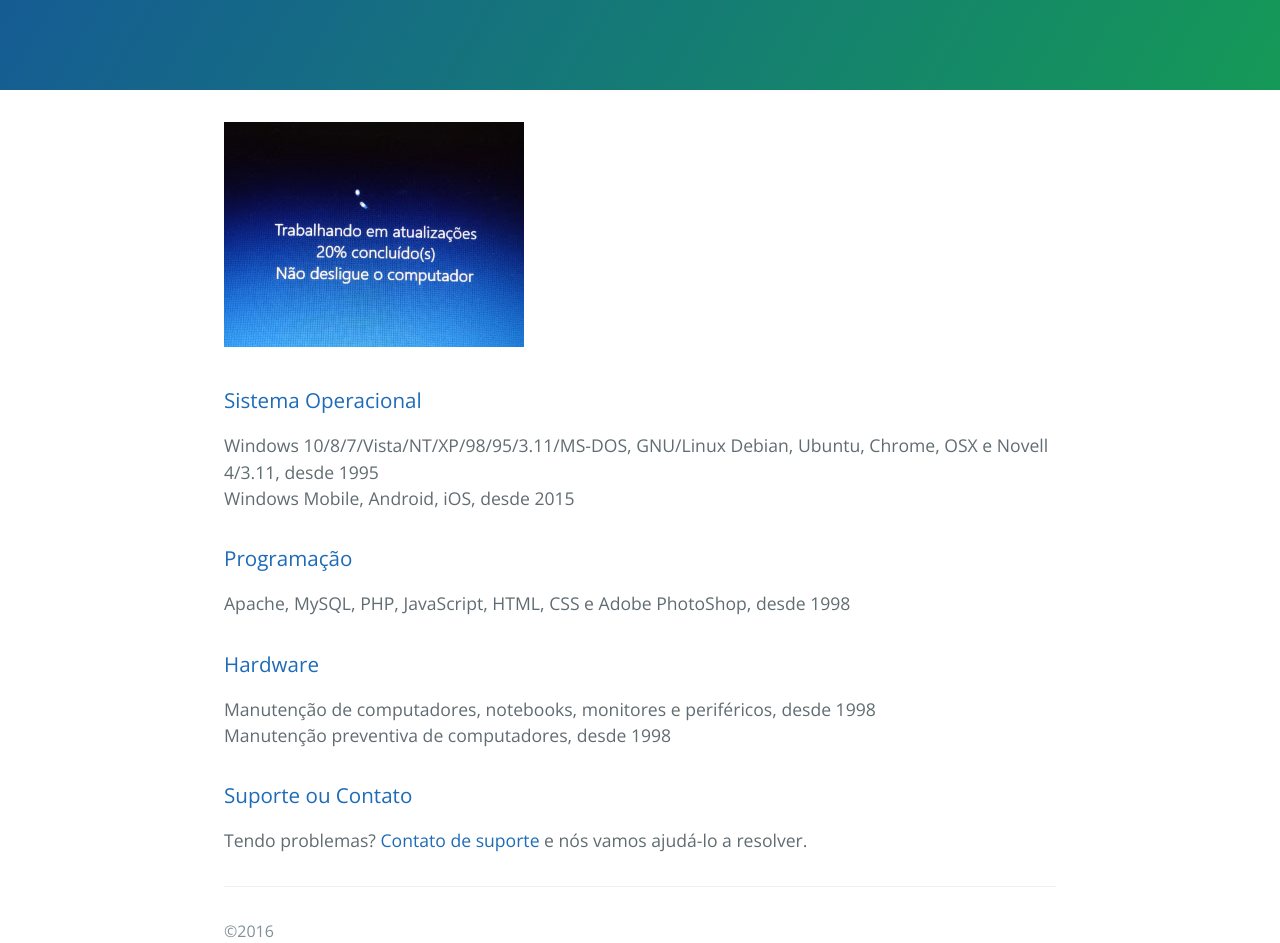
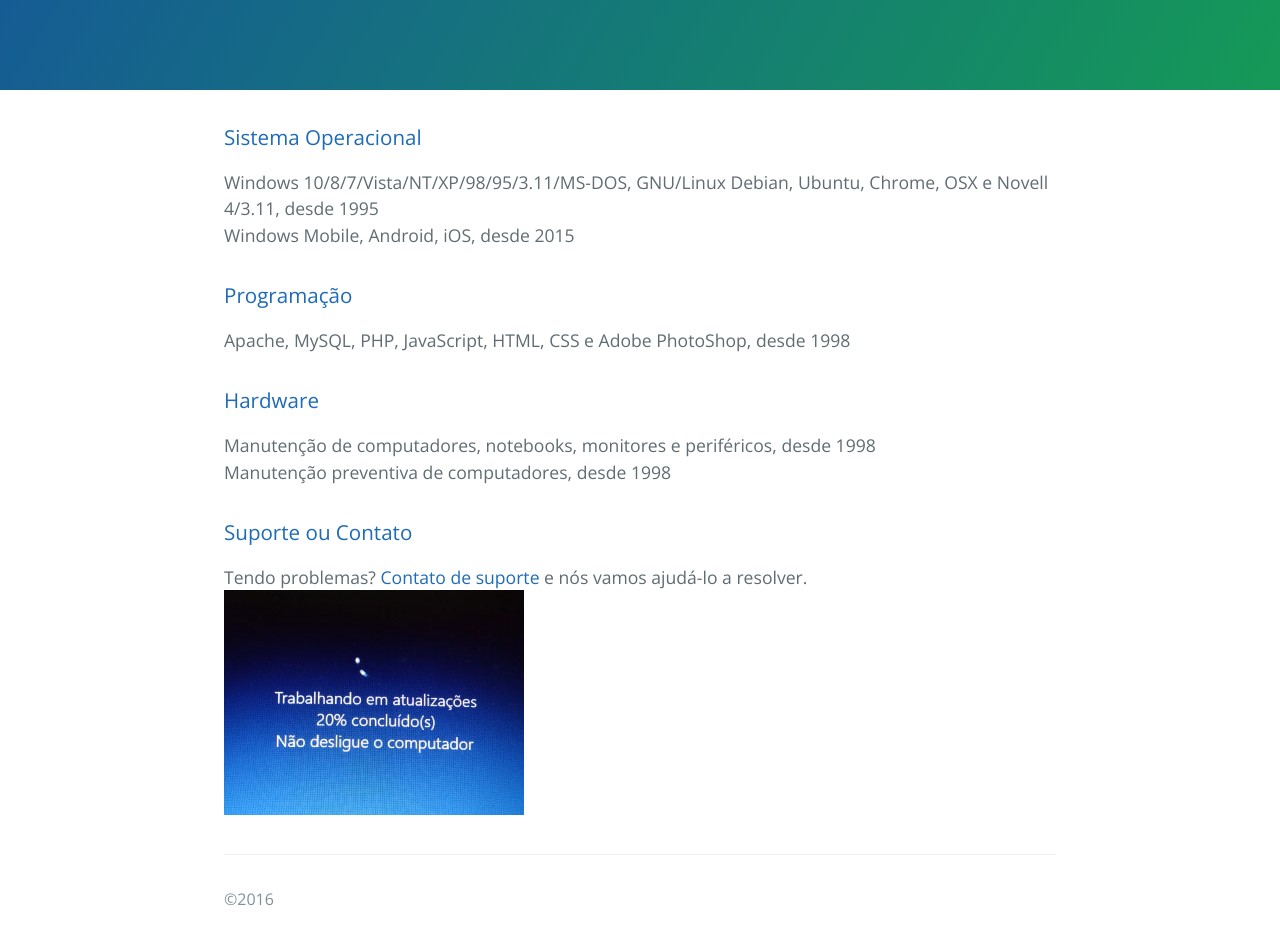
Before and after one commit to icw3/icw3.github.io, a plain HTML site: page index.html in a window 1280 px wide. Shown: the part 180-1123 px from the top of the page. Drawn offline with nearby package versions, Linux system fonts and the light colour scheme.

Commit message:
Update index.html

```diff
--- a/index.html
+++ b/index.html
@@ -17,7 +17,6 @@
 
     <section class="main-content">
 
-      <div style='float:left'><image src='Atualiza.jpg'></a>
 <h3>
 <a id="welcome-to-github-pages" class="anchor" href="#welcome-to-github-pages" aria-hidden="true">Sistema Operacional</a></h3>
 Windows 10/8/7/Vista/NT/XP/98/95/3.11/MS-DOS, GNU/Linux Debian, Ubuntu, Chrome, OSX e Novell 4/3.11, desde 1995
@@ -33,6 +32,8 @@ Manutenção de computadores, notebooks, monitores e periféricos, desde 1998
 <h3><a id="support-or-contact" class="anchor" href="#support-or-contact" aria-hidden="true">Suporte ou Contato</a></h3>
 Tendo problemas? <a href="https://fb.com/messages/fvandrad">Contato de suporte</a> e nós vamos ajudá-lo a resolver.
 
+<div style='float:center'><image src='Atualiza.jpg'></a>
+
       <footer class="site-footer">
         <span class="site-footer-credits">©2016</span>
       </footer>
```
